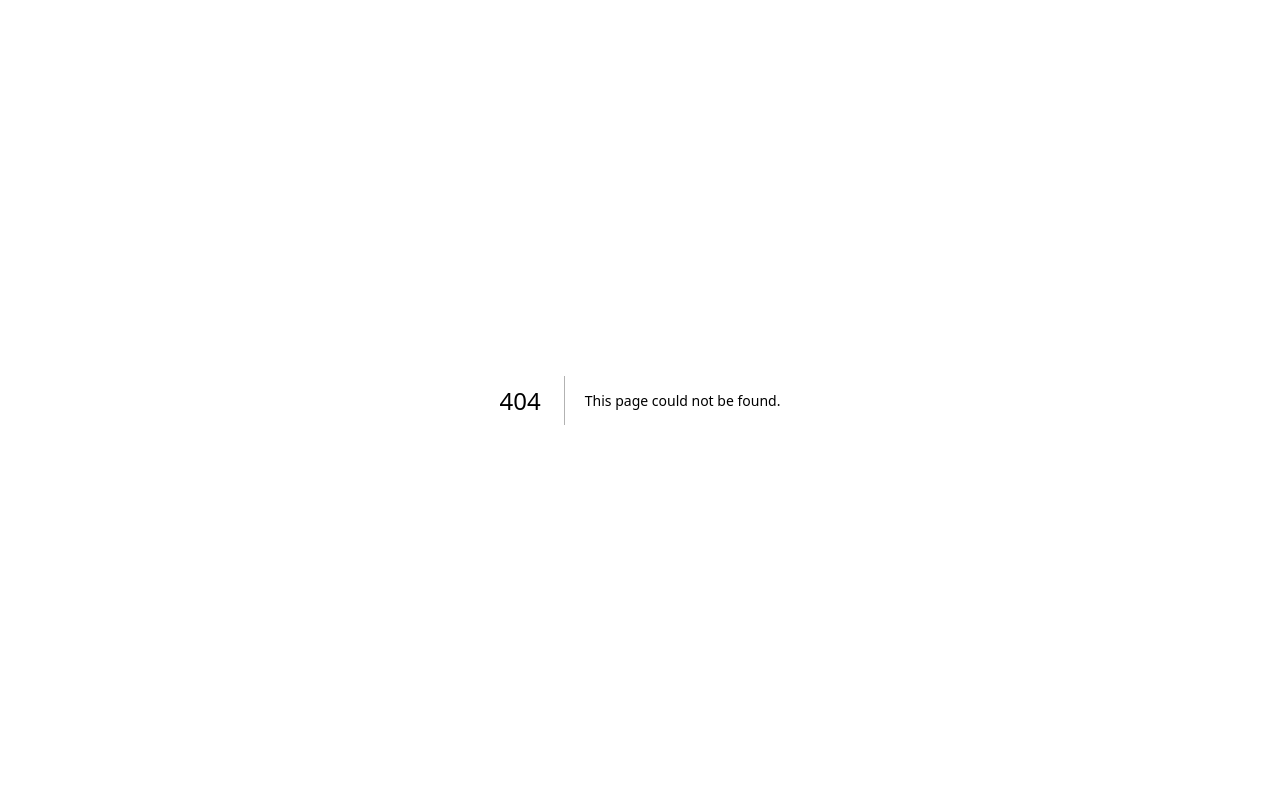
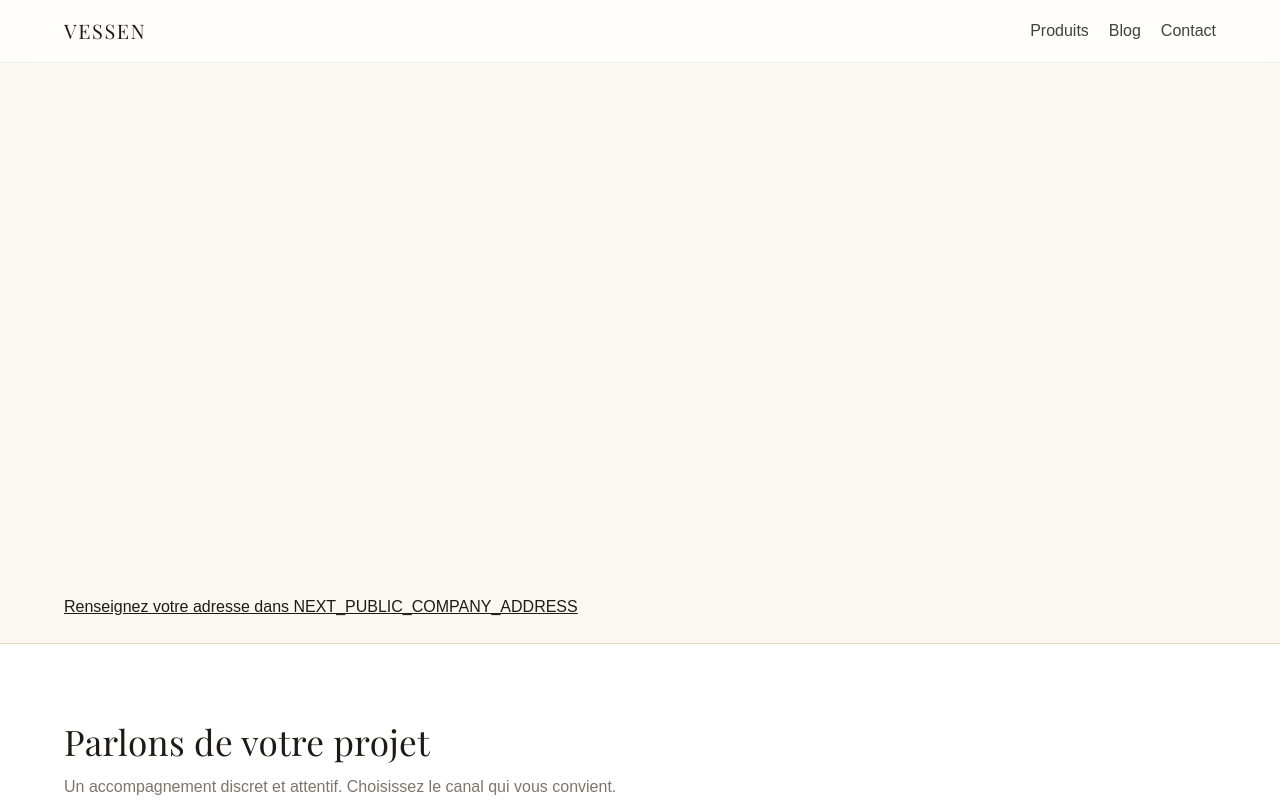
Before and after one commit to bmoby/vessen, a Next.js app: page /contact in a window 1280 px wide. Before the commit this address had no page. Shown: the top 800 px of the page. Built offline with nearby package versions, Linux system fonts and the light colour scheme.

Commit message:
contact page done

```diff
--- /dev/null
+++ b/src/app/contact/page.tsx
@@ -0,0 +1,76 @@
+import type { Metadata } from "next";
+import Header from "@/components/navbar/Header";
+import ContactCta from "@/components/sections/ContactCta";
+import Footer from "@/components/footer/Footer";
+
+export const metadata: Metadata = {
+  title: "Contact | VESSEN",
+  description:
+    "Contactez VESSEN par téléphone, WhatsApp, Telegram ou Instagram.",
+};
+
+export default function ContactPage() {
+  const ADDRESS =
+    process.env.NEXT_PUBLIC_COMPANY_ADDRESS ||
+    "Renseignez votre adresse dans NEXT_PUBLIC_COMPANY_ADDRESS";
+  const mapSearchUrl = `https://www.google.com/maps/search/?api=1&query=${encodeURIComponent(
+    ADDRESS
+  )}`;
+  return (
+    <main>
+      <Header />
+      <section>
+        <div style={{ padding: "0 0 24px 0" }}>
+          <div style={{ position: "relative" }}>
+            <iframe
+              src="https://yandex.com/map-widget/v1/?um=constructor%3A29953f022e91445bc095df8eff48e9a22d47652fd6b5a9fc29cf61a48c53275c&source=constructor"
+              width="100%"
+              height="500"
+              frameBorder="0"
+              style={{ display: "block", width: "100%", border: 0 }}
+              title="Localisation VESSEN"
+            />
+            <a
+              href={mapSearchUrl}
+              target="_blank"
+              rel="noopener noreferrer"
+              aria-label="Ouvrir la carte dans le navigateur"
+              style={{
+                position: "absolute",
+                inset: 0,
+                display: "block",
+                cursor: "pointer",
+              }}
+            />
+          </div>
+        </div>
+      </section>
+      <section>
+        <div
+          style={{
+            maxWidth: 1200,
+            margin: "0 auto",
+            padding: "0 24px 24px",
+          }}
+        >
+          <h2
+            style={{ margin: 0, fontFamily: "var(--font-playfair, serif)" }}
+          ></h2>
+          <address style={{ marginTop: 8, fontStyle: "normal" }}>
+            <a
+              href={mapSearchUrl}
+              target="_blank"
+              rel="noopener noreferrer"
+              aria-label="Ouvrir l'adresse dans le navigateur"
+              style={{ textDecoration: "underline", color: "inherit" }}
+            >
+              {ADDRESS}
+            </a>
+          </address>
+        </div>
+      </section>
+      <ContactCta />
+      <Footer />
+    </main>
+  );
+}
--- a/src/components/navbar/Header.tsx
+++ b/src/components/navbar/Header.tsx
@@ -12,9 +12,8 @@ export default function Header() {
         </Link>
         <nav className={styles.nav} aria-label="Primary">
           <Link href="/products">Produits</Link>
-          <Link href="#about">À propos</Link>
-          <Link href="#services">Services</Link>
-          <Link href="#contact">Contact</Link>
+          <Link href="/blog">Blog</Link>
+          <Link href="/contact">Contact</Link>
         </nav>
       </div>
     </header>
```
